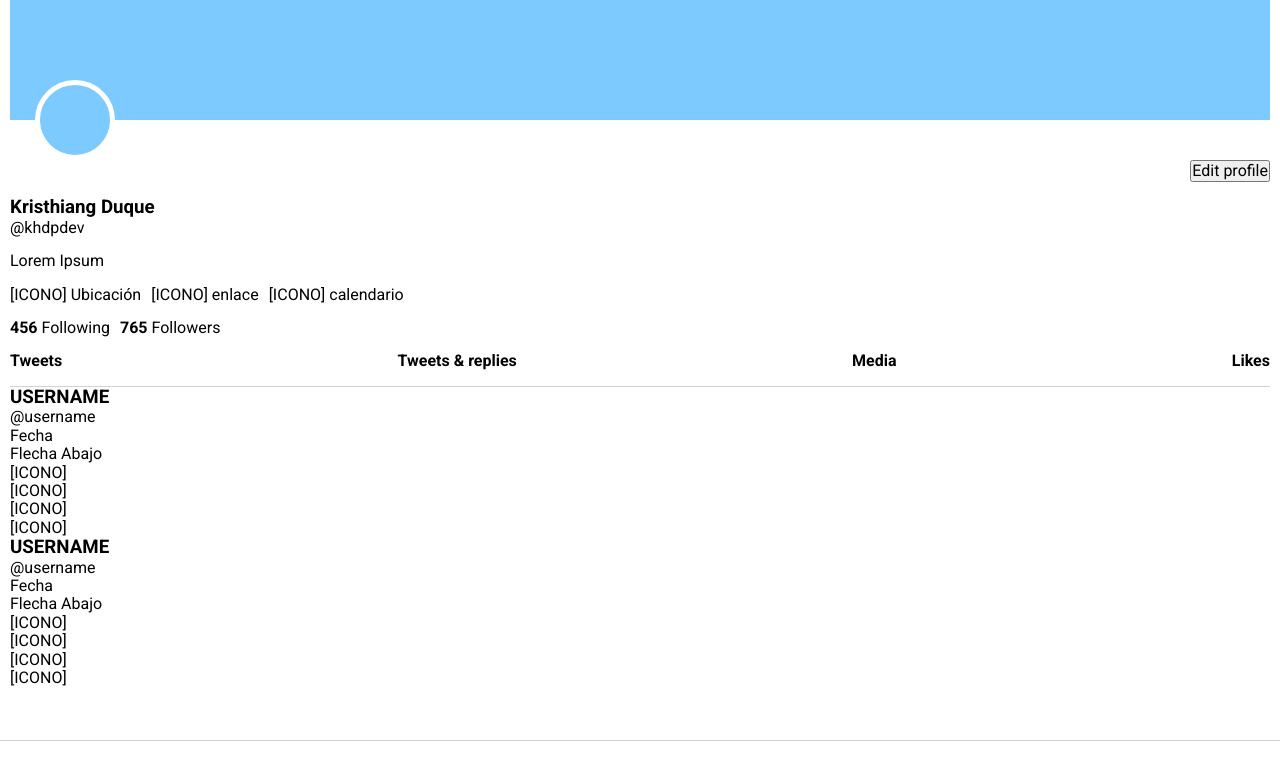
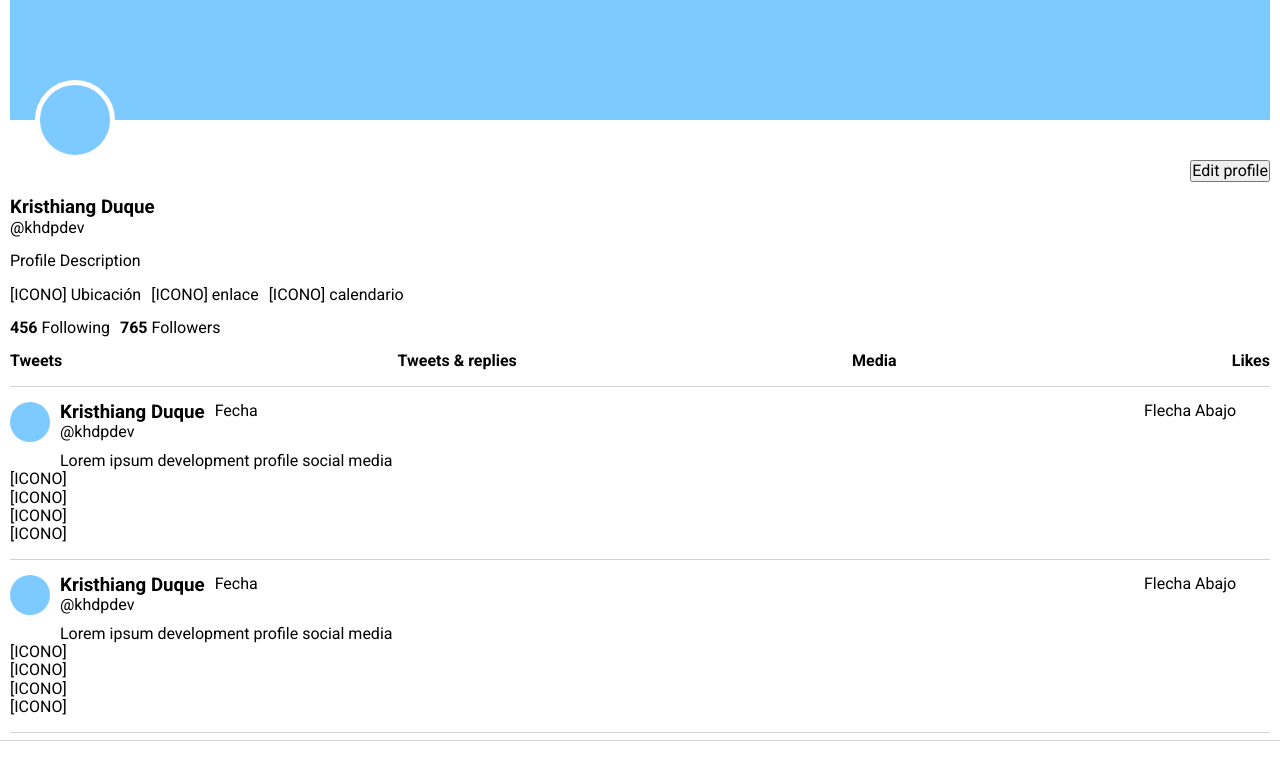
Before and after one commit to khdpdev/social-media-project, a website: page index.html in a window 1280 px wide. Drawn offline with nearby package versions, Linux system fonts and the light colour scheme.

Commit message:
HTML optimizado en las tarjetas y estilos aplicados para maquetar y distribuir la info correctamente

```diff
--- a/css/componentes/main.css
+++ b/css/componentes/main.css
@@ -56,3 +56,42 @@
     width: 100%;
     display: flex;justify-content: space-between;
 }
+
+.tarjeta {
+    padding: 15px 0;
+    border-bottom: solid 0.5px var(--line-divisor);
+}
+
+.post {
+    width: 100%;
+    display: flex;
+    gap: 10px;
+}
+
+.post .post-flecha {
+    width: 10%;
+}
+
+.post-foto {
+    width: 40px;
+    height: 40px;
+    background-color: var(--color-primary);
+    border-radius: 50%;
+    flex-shrink: 0;
+}
+
+.post-texto {
+    display: flex;
+    flex-grow: 1;
+}
+
+.post-cabecera {
+    display: flex;
+    flex-direction: column;
+    gap: 10px;
+}
+
+.container-post {
+    display: flex;
+    gap: 10px;
+}
--- a/index.html
+++ b/index.html
@@ -53,7 +53,7 @@
                         <p>@khdpdev</p>
                     </div>
                     <div class="descripcion">
-                        <p>Lorem Ipsum</p>
+                        <p>Profile Description</p>
                     </div>
                 </div>
                 <div class="descripcion">
@@ -89,14 +89,23 @@
                     <div class="post-foto"></div>
                     <div class="post-texto">
                         <div class="post-cabecera">
-                            <h3>USERNAME</h3>
-                            <p>@username</p>
-                            <p>Fecha</p>
+                            <div class="container-post">
+                                <div class="post-cabecera-name-user">
+                                    <h3>Kristhiang Duque</h3>
+                                    <p>@khdpdev</p>
+                                </div>
+                                <div class="post-cabecera-fecha">
+                                    <p>Fecha</p>
+                                </div>
+                            </div>
+                            <div class="text-post-cabecera">
+                                <p>Lorem ipsum development profile social media</p>
+                            </div>
                         </div>
                     </div>
                     <div class="post-flecha">Flecha Abajo</div>
                 </div>
-                <div class="reacciones">
+                <div class="reaccio0nes">
                     <div class="iconos-reaccion">[ICONO]</div>
                     <div class="iconos-reaccion">[ICONO]</div>
                     <div class="iconos-reaccion">[ICONO]</div>
@@ -108,14 +117,23 @@
                     <div class="post-foto"></div>
                     <div class="post-texto">
                         <div class="post-cabecera">
-                            <h3>USERNAME</h3>
-                            <p>@username</p>
-                            <p>Fecha</p>
+                            <div class="container-post">
+                                <div class="post-cabecera-name-user">
+                                    <h3>Kristhiang Duque</h3>
+                                    <p>@khdpdev</p>
+                                </div>
+                                <div class="post-cabecera-fecha">
+                                    <p>Fecha</p>
+                                </div>
+                            </div>
+                            <div class="text-post-cabecera">
+                                <p>Lorem ipsum development profile social media</p>
+                            </div>
                         </div>
                     </div>
                     <div class="post-flecha">Flecha Abajo</div>
                 </div>
-                <div class="reacciones">
+                <div class="reaccio0nes">
                     <div class="iconos-reaccion">[ICONO]</div>
                     <div class="iconos-reaccion">[ICONO]</div>
                     <div class="iconos-reaccion">[ICONO]</div>
```
